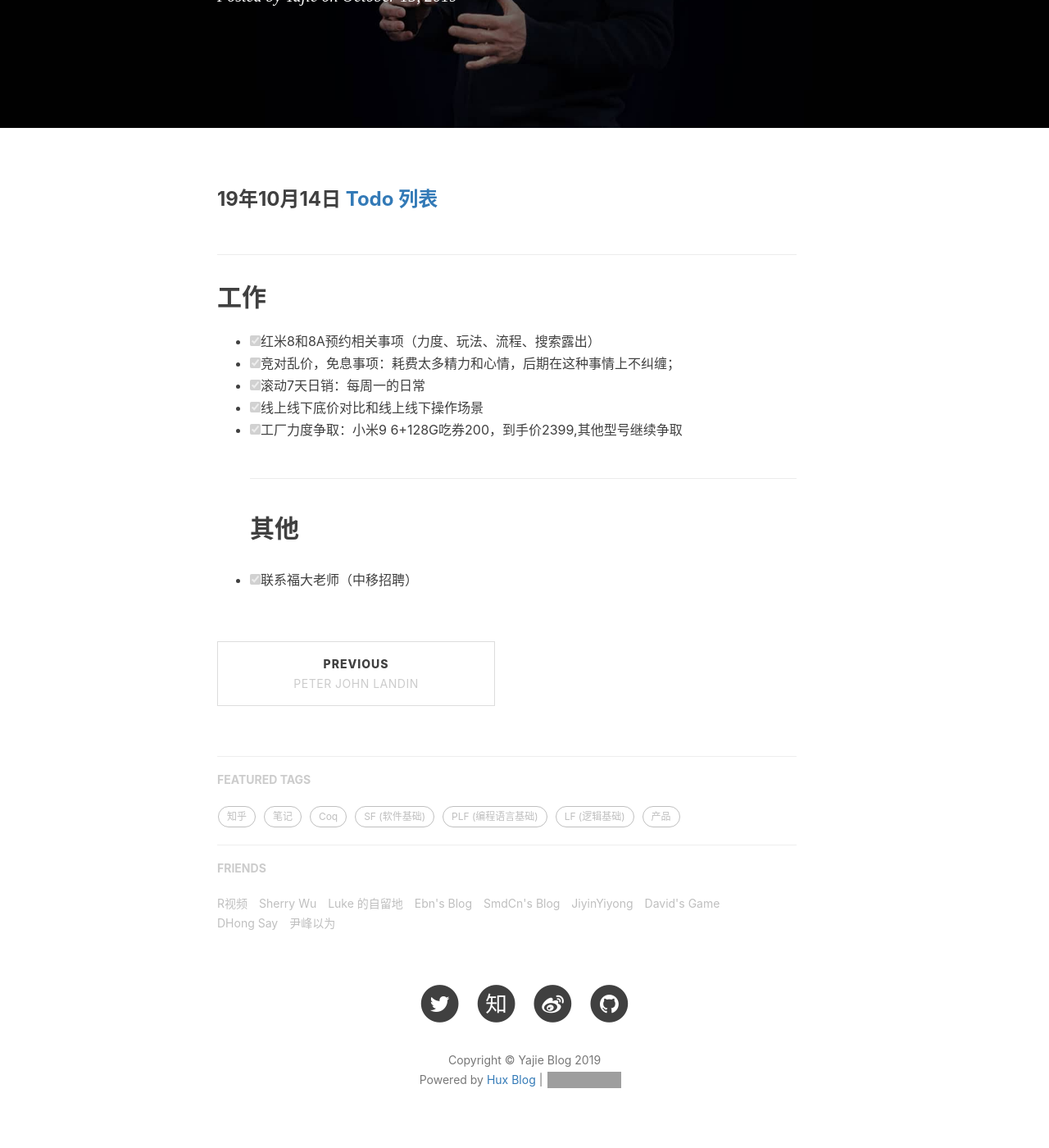
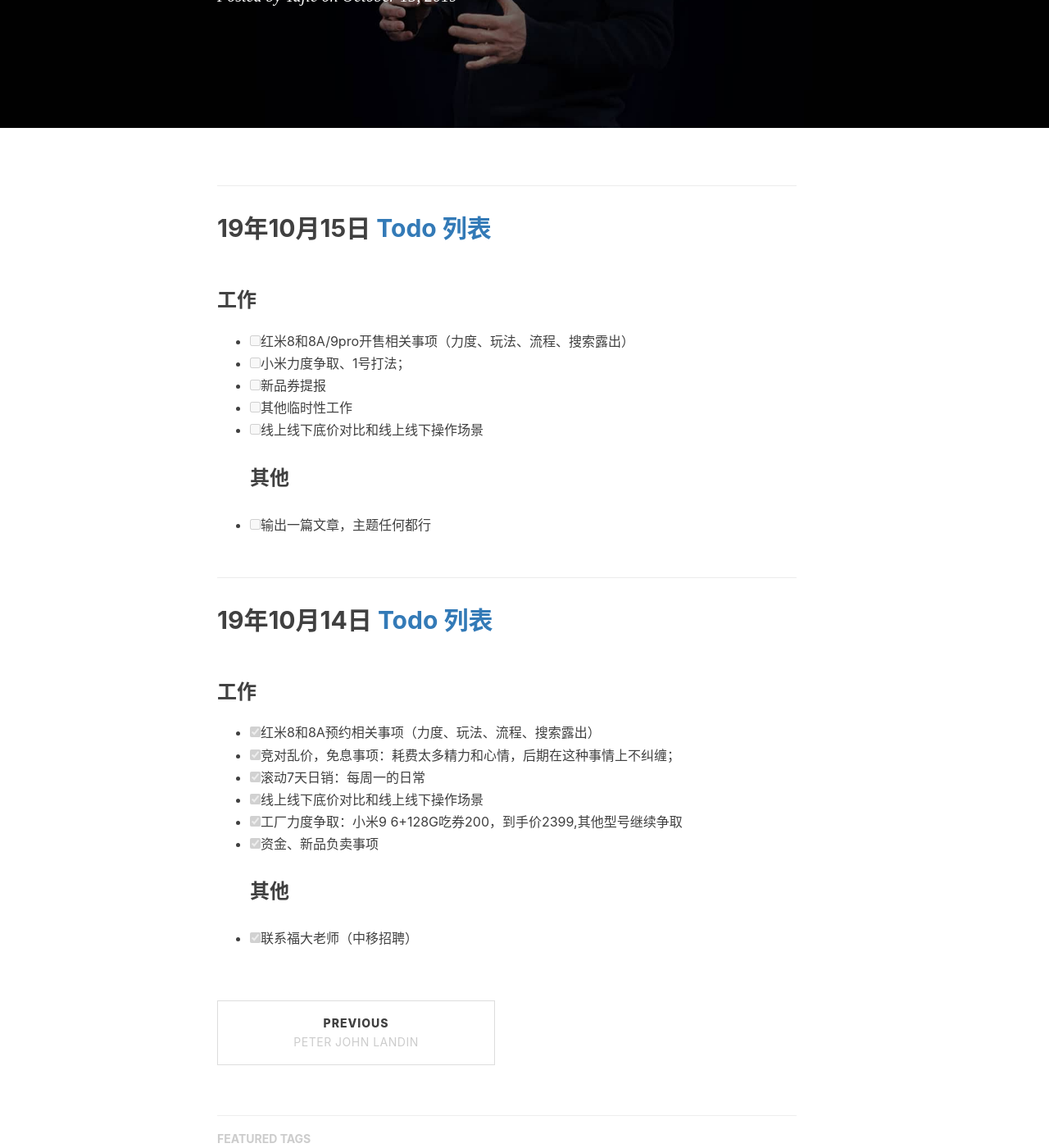
Before and after one commit to zhangyaj/z.realme.pub, a Jekyll site: the page built from _posts/2019-10-15-Todolist.markdown, in a window 1280 px wide and 1400 px high, scrolled down 427 px. Shown: the whole window at 82% size. Built offline with Jekyll 4.4.1, drawn with Linux system fonts in a browser that asks for light colours; nearby versions of some CDN libraries; comment, search, counter and statistics services are not loaded; grey boxes are pictures that could not be loaded.

Commit message:
Update 2019-10-15-Todolist.markdown

```diff
--- a/_posts/2019-10-15-Todolist.markdown
+++ b/_posts/2019-10-15-Todolist.markdown
@@ -10,12 +10,23 @@ tags:
     - List
 ---
 
-### 19年10月14日 [Todo 列表](https://www.zybuluo.com/mdeditor?url=https://www.zybuluo.com/static/editor/md-help.markdown#13-待办事宜-todo-列表)
-## 工作
+## 19年10月15日 [Todo 列表](https://www.zybuluo.com/mdeditor?url=https://www.zybuluo.com/static/editor/md-help.markdown#13-待办事宜-todo-列表)
+### 工作
+- [ ] 红米8和8A/9pro开售相关事项（力度、玩法、流程、搜索露出）
+- [ ] 小米力度争取、1号打法；
+- [ ] 新品券提报
+- [ ] 其他临时性工作
+- [ ] 线上线下底价对比和线上线下操作场景
+### 其他
+- [ ] 输出一篇文章，主题任何都行
+
+## 19年10月14日 [Todo 列表](https://www.zybuluo.com/mdeditor?url=https://www.zybuluo.com/static/editor/md-help.markdown#13-待办事宜-todo-列表)
+### 工作
 - [x] 红米8和8A预约相关事项（力度、玩法、流程、搜索露出）
 - [x] 竞对乱价，免息事项：耗费太多精力和心情，后期在这种事情上不纠缠；
 - [x] 滚动7天日销：每周一的日常
 - [x] 线上线下底价对比和线上线下操作场景
 - [x] 工厂力度争取：小米9 6+128G吃券200，到手价2399,其他型号继续争取
-## 其他
+- [x] 资金、新品负卖事项
+### 其他
 - [x] 联系福大老师（中移招聘）
```
